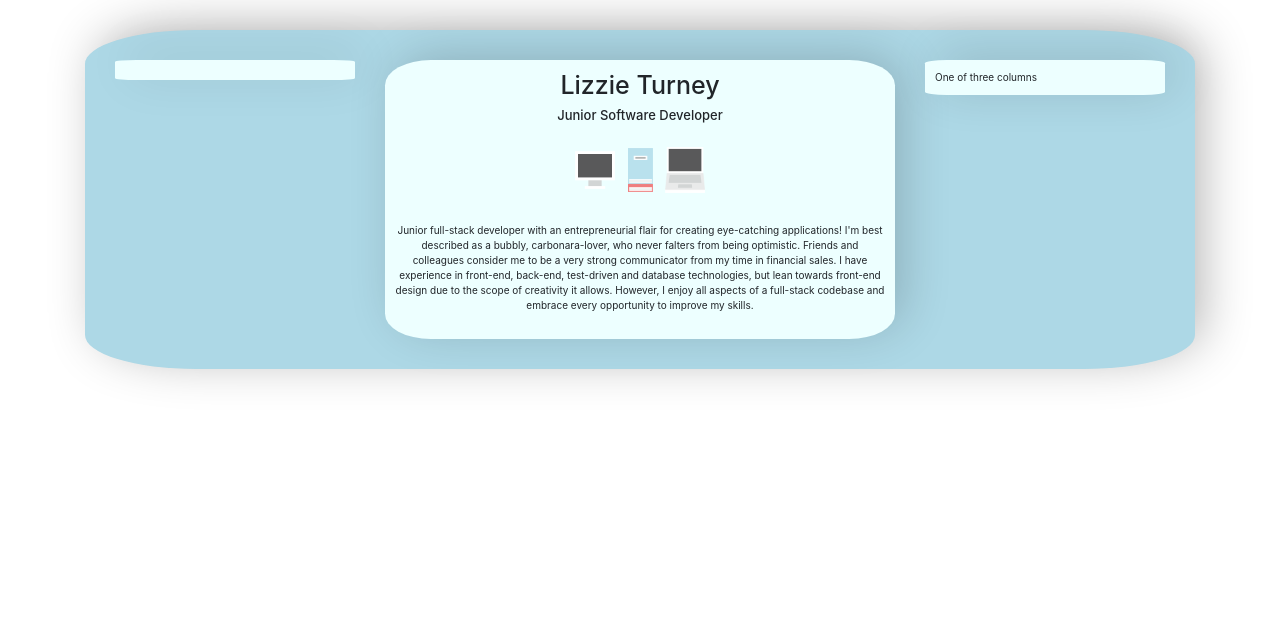
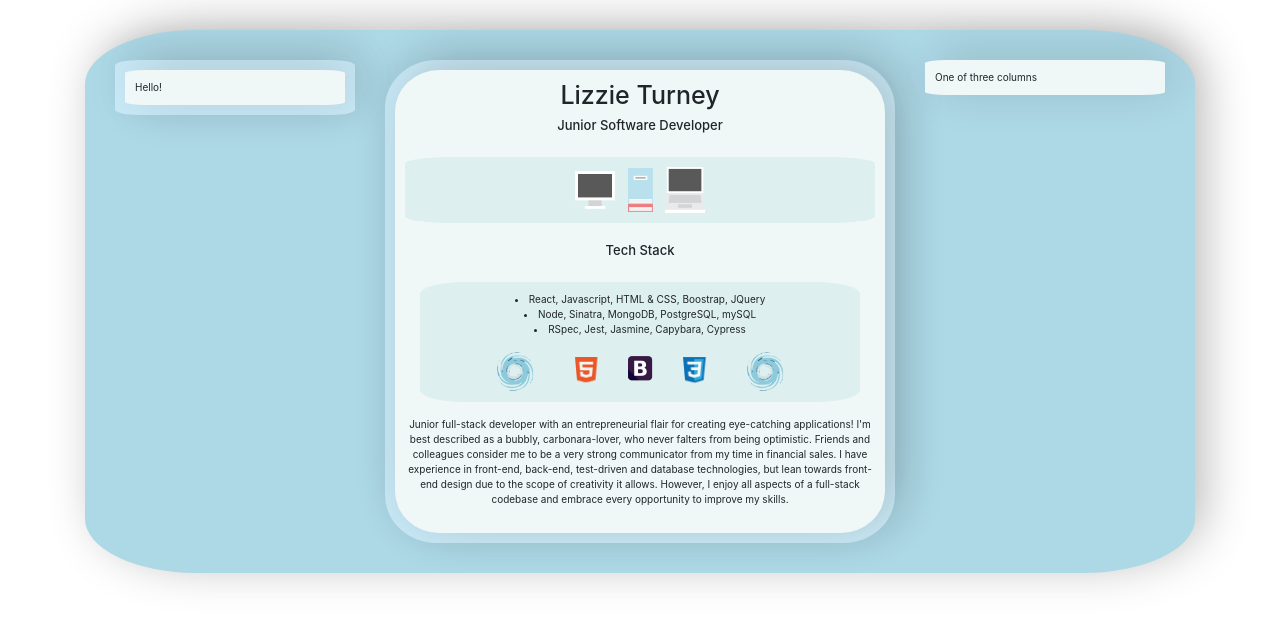
Before and after one commit to LTurns/pdf_cv, a plain HTML site: page index.html in a window 1280 px wide. Drawn offline with nearby package versions, Linux system fonts and the light colour scheme.

Commit message:
added tech stack

```diff
--- a/index.html
+++ b/index.html
@@ -14,15 +14,19 @@
   <body>
     <div class="container">
       <div class="background">
+
     <div class="row">
       <div class="col-sm-3">
+        <div class="left_side_border">
         <div class="c1_background">
+        Hello!
+      </div>
+      </div>
+    </div>
 
 
-
-      </div>
-      </div>
       <div class="col-sm-6">
+        <div class="left_side_border">
         <div class="c2_background">
           <center>
                 <h1>Lizzie Turney</h1>
@@ -31,20 +35,46 @@
                     <img src="computer.png" width="40" hspace="5">
                     <img src="file.png" width="25" hspace="5">
                     <img src="laptop.png" width="40" hspace="5">
-          </div><br><br>
-          <div class="tech_stack">
+                </div><br>
 
+                <center><h3>Tech Stack</h3></center><br>
+
+                      <!-- <div class="row"> -->
+                      <div class="col-sm-12">
+                      <div class="centre_images">
+                          <li>React, Javascript, HTML & CSS, Boostrap, JQuery</li>
+                          <li>Node, Sinatra, MongoDB, PostgreSQL, mySQL</li>
+                          <li>RSpec, Jest, Jasmine, Capybara, Cypress</li><br>
+                          <img src="swirl.png" width="40" hspace=25>
+                          <img src="html.png" width="30" hspace="10">
+                          <img src="bootstrap.png" width="32" hspace="10">
+                          <img src="css.png" width="30" hspace="10">
+                          <img src="swirl.png" width="40" hspace=21>
+
+                          <!-- <img src="rspec.png" width="27" hspace="10">
+                          <img src="node.png" width="30" hspace="10"> -->
                       </div>
+                    </div><br>
+
+
           <div class="statement">
           <center><p>Junior full-stack developer with an entrepreneurial flair for creating eye-catching applications! I'm best described as a bubbly, carbonara-lover, who never falters from being optimistic. Friends and colleagues consider me to be a very strong communicator from my time in financial sales. I have experience in front-end, back-end, test-driven and database technologies, but lean towards front-end design due to the scope of creativity it allows. However, I enjoy all aspects of a full-stack codebase and embrace every opportunity to improve my skills.</p></center>
+
           <center><p>
+
+
+          </p></center>
           </div>
         </center>
       </div>
     </div>
+
+
+    </div>
       <div class="col-sm-3">
         <div class="c3_background">
         One of three columns
+      </div>
       </div>
     </div>
   </div>
--- a/style.css
+++ b/style.css
@@ -24,13 +24,23 @@ h3 {
 }
 
 .c1_background, .c2_background, .c3_background  {
-  background-color:  #edffff;
+  background-color:  #EFF7F7;
   padding: 10px;
   border-radius: 9%;
   font-size: 10px;
   box-shadow: 10px -7px 50px -4px rgba(0,0,0,0.2);
 }
 
+.tech_images {
+  text-align: center;
+}
+
+.centre_images {
+  padding: 10px;
+  border-radius: 10%;
+  background-color: #DEEFEF;
+  font-size: 10px;
+}
 
 /* .c1_background {
   padding: 10
@@ -44,9 +54,9 @@ h3 {
   margin: 5px;
 } */
 
-#left_side_border {
+.left_side_border {
   background-color: #c9e9f6;
-  padding: 5px;
+  padding: 10px;
   border-radius: 10%;
   border: none;
   box-shadow: 10px -7px 50px -4px rgba(0,0,0,0.1);
```
Lines whose indentation alone changed are shown as unchanged.
